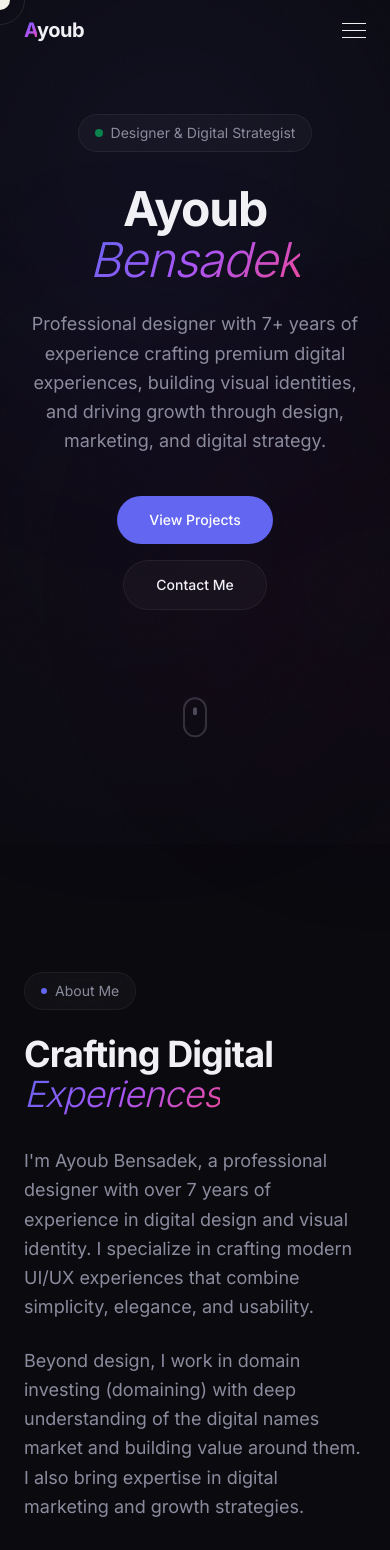
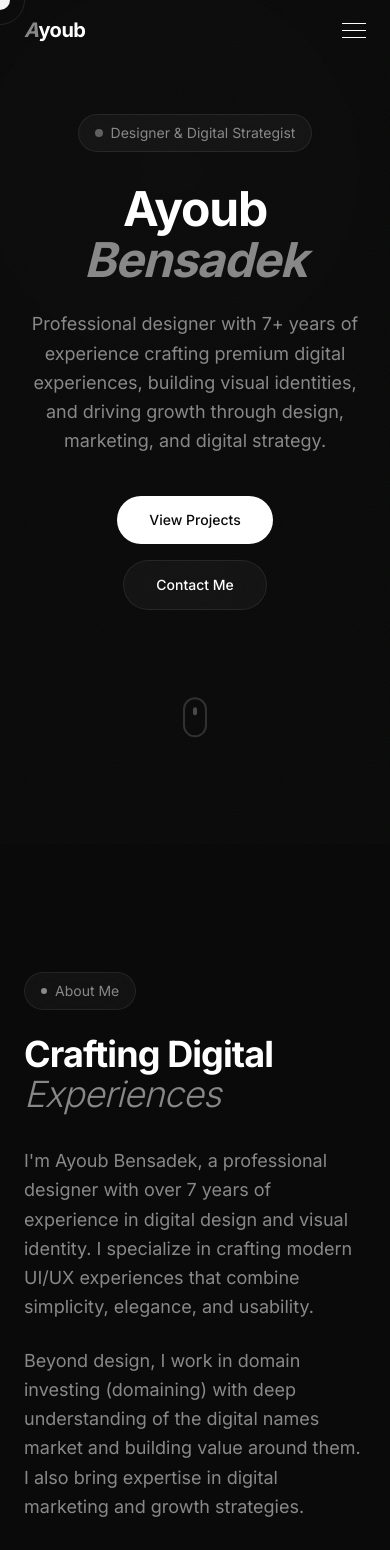
Before and after one commit to ayoubley/portfolio, a Next.js app: page / in a window 390 px wide. Shown: the top 1550 px of the page. Built offline with nearby package versions, Linux system fonts and the light colour scheme.

Commit message:
style: switch to monochrome black/white/gray palette
Remove all colored accents (indigo, purple, pink) and replace with
a strict black, white, and gray color scheme matching the Framer
template aesthetic.

Co-Authored-By: Best reviews <ayoubm3lomat2019@gmail.com>

```diff
--- a/src/app/globals.css
+++ b/src/app/globals.css
@@ -13,23 +13,23 @@
 }
 
 :root {
-  --background: #0a0a0f;
-  --foreground: #f0f0f5;
-  --card: rgba(255, 255, 255, 0.03);
-  --card-border: rgba(255, 255, 255, 0.06);
-  --muted: #8b8b9e;
-  --accent: #6366f1;
-  --accent-hover: #818cf8;
+  --background: #0a0a0a;
+  --foreground: #ffffff;
+  --card: rgba(255, 255, 255, 0.04);
+  --card-border: rgba(255, 255, 255, 0.08);
+  --muted: #888888;
+  --accent: #ffffff;
+  --accent-hover: #cccccc;
 }
 
 .light {
   --background: #fafafa;
-  --foreground: #0a0a0f;
-  --card: rgba(0, 0, 0, 0.02);
-  --card-border: rgba(0, 0, 0, 0.06);
-  --muted: #6b7280;
-  --accent: #4f46e5;
-  --accent-hover: #6366f1;
+  --foreground: #0a0a0a;
+  --card: rgba(0, 0, 0, 0.03);
+  --card-border: rgba(0, 0, 0, 0.08);
+  --muted: #666666;
+  --accent: #0a0a0a;
+  --accent-hover: #333333;
   scrollbar-color: rgba(0, 0, 0, 0.15) transparent;
 }
 
@@ -50,8 +50,8 @@ body {
 }
 
 ::selection {
-  background: var(--accent);
-  color: white;
+  background: var(--foreground);
+  color: var(--background);
 }
 
 .noise-bg {
@@ -71,7 +71,7 @@ body {
   height: 500px;
   border-radius: 50%;
   filter: blur(120px);
-  opacity: 0.15;
+  opacity: 0.08;
   pointer-events: none;
   z-index: 0;
 }
@@ -89,8 +89,8 @@ body {
 }
 
 @keyframes pulse-glow {
-  0%, 100% { opacity: 0.15; }
-  50% { opacity: 0.25; }
+  0%, 100% { opacity: 0.08; }
+  50% { opacity: 0.15; }
 }
 
 .animate-float {
@@ -102,8 +102,6 @@ body {
 }
 
 .text-gradient {
-  background: linear-gradient(135deg, var(--accent) 0%, #a855f7 50%, #ec4899 100%);
-  -webkit-background-clip: text;
-  -webkit-text-fill-color: transparent;
-  background-clip: text;
+  color: var(--muted);
+  font-style: italic;
 }
--- a/src/components/About.tsx
+++ b/src/components/About.tsx
@@ -14,7 +14,7 @@ export default function About() {
       <div className="max-w-7xl mx-auto">
         <ScrollReveal>
           <div className="inline-flex items-center gap-2 glass-card rounded-full px-4 py-2 mb-6">
-            <span className="w-1.5 h-1.5 rounded-full bg-accent" />
+            <span className="w-1.5 h-1.5 rounded-full bg-foreground/50" />
             <span className="text-sm text-muted">About Me</span>
           </div>
         </ScrollReveal>
@@ -62,8 +62,8 @@ export default function About() {
           <div className="space-y-6">
             {highlights.map((item, i) => (
               <ScrollReveal key={item.label} delay={0.2 + i * 0.1} direction="left">
-                <div className="glass-card rounded-2xl p-8 hover:border-accent/20 transition-colors duration-300">
-                  <div className="text-4xl font-bold text-gradient mb-2">
+                <div className="glass-card rounded-2xl p-8 hover:border-white/20 transition-colors duration-300">
+                  <div className="text-4xl font-bold mb-2">
                     {item.value}
                   </div>
                   <div className="text-muted text-sm">{item.label}</div>
--- a/src/components/Hero.tsx
+++ b/src/components/Hero.tsx
@@ -5,9 +5,9 @@ import { motion } from "framer-motion";
 export default function Hero() {
   return (
     <section className="relative min-h-screen flex items-center justify-center overflow-hidden px-6">
-      <div className="gradient-blur bg-indigo-500/30 -top-20 -left-20 animate-pulse-glow" />
-      <div className="gradient-blur bg-purple-500/20 top-1/3 right-0 animate-pulse-glow" style={{ animationDelay: "2s" }} />
-      <div className="gradient-blur bg-pink-500/10 bottom-0 left-1/3 animate-pulse-glow" style={{ animationDelay: "4s" }} />
+      <div className="gradient-blur bg-white/10 -top-20 -left-20 animate-pulse-glow" />
+      <div className="gradient-blur bg-white/5 top-1/3 right-0 animate-pulse-glow" style={{ animationDelay: "2s" }} />
+      <div className="gradient-blur bg-white/5 bottom-0 left-1/3 animate-pulse-glow" style={{ animationDelay: "4s" }} />
 
       <div className="relative z-10 max-w-5xl mx-auto text-center">
         <motion.div
@@ -16,7 +16,7 @@ export default function Hero() {
           transition={{ duration: 0.6, delay: 0.2 }}
           className="inline-flex items-center gap-2 glass-card rounded-full px-4 py-2 mb-8"
         >
-          <span className="w-2 h-2 rounded-full bg-green-400 animate-pulse" />
+          <span className="w-2 h-2 rounded-full bg-white/60 animate-pulse" />
           <span className="text-sm text-muted">
             Designer & Digital Strategist
           </span>
@@ -29,7 +29,7 @@ export default function Hero() {
           className="text-5xl md:text-7xl lg:text-8xl font-bold tracking-tight leading-[1.05] mb-6"
         >
           Ayoub{" "}
-          <span className="text-gradient italic font-light">Bensadek</span>
+          <span className="text-gradient">Bensadek</span>
         </motion.h1>
 
         <motion.p
@@ -51,10 +51,9 @@ export default function Hero() {
         >
           <a
             href="#projects"
-            className="group relative px-8 py-3.5 bg-accent hover:bg-accent-hover rounded-full text-white text-sm font-medium transition-all duration-300 overflow-hidden"
+            className="px-8 py-3.5 bg-foreground text-background rounded-full text-sm font-medium hover:opacity-80 transition-all duration-300"
           >
-            <span className="relative z-10">View Projects</span>
-            <div className="absolute inset-0 bg-gradient-to-r from-indigo-600 to-purple-600 opacity-0 group-hover:opacity-100 transition-opacity duration-300" />
+            View Projects
           </a>
           <a
             href="#contact"
--- a/src/components/Projects.tsx
+++ b/src/components/Projects.tsx
@@ -9,7 +9,6 @@ interface Project {
   description: string;
   tags: string[];
   category: string;
-  gradient: string;
 }
 
 const projects: Project[] = [
@@ -19,7 +18,6 @@ const projects: Project[] = [
       "Complete brand identity and website redesign for a digital agency. Focused on bold typography, dark aesthetics, and conversion-optimized layouts.",
     tags: ["Branding", "UI Design", "Web Design"],
     category: "Design",
-    gradient: "from-indigo-500/20 to-purple-500/20",
   },
   {
     title: "AtomAI Platform",
@@ -27,7 +25,6 @@ const projects: Project[] = [
       "Modern SaaS dashboard design for an AI-powered automation platform. Clean interfaces with data visualization and intuitive user flows.",
     tags: ["UI/UX", "SaaS", "Dashboard"],
     category: "Design",
-    gradient: "from-cyan-500/20 to-blue-500/20",
   },
   {
     title: "Premium Domain Portfolio",
@@ -35,7 +32,6 @@ const projects: Project[] = [
       "Strategic acquisition and branding of high-value domain names. Building digital asset portfolios with strong market positioning.",
     tags: ["Domain Investing", "Strategy", "Branding"],
     category: "Digital Strategy",
-    gradient: "from-emerald-500/20 to-teal-500/20",
   },
   {
     title: "E-Commerce Experience",
@@ -43,7 +39,6 @@ const projects: Project[] = [
       "End-to-end design for a luxury fashion e-commerce platform with immersive product showcases and seamless checkout flows.",
     tags: ["E-Commerce", "UI/UX", "Responsive"],
     category: "Design",
-    gradient: "from-pink-500/20 to-rose-500/20",
   },
   {
     title: "Growth Marketing System",
@@ -51,7 +46,6 @@ const projects: Project[] = [
       "Comprehensive digital marketing strategy and visual assets for a tech startup, resulting in 200% conversion improvement.",
     tags: ["Marketing", "Strategy", "Growth"],
     category: "Digital Strategy",
-    gradient: "from-orange-500/20 to-amber-500/20",
   },
   {
     title: "Creative Studio Website",
@@ -59,7 +53,6 @@ const projects: Project[] = [
       "Award-worthy portfolio website for a creative studio. Featuring smooth animations, micro-interactions, and premium aesthetics.",
     tags: ["Web Design", "Animation", "Framer"],
     category: "Design",
-    gradient: "from-violet-500/20 to-fuchsia-500/20",
   },
 ];
 
@@ -79,12 +72,12 @@ export default function Projects() {
         <ScrollReveal>
           <div className="text-center mb-12">
             <div className="inline-flex items-center gap-2 glass-card rounded-full px-4 py-2 mb-6">
-              <span className="w-1.5 h-1.5 rounded-full bg-accent" />
+              <span className="w-1.5 h-1.5 rounded-full bg-foreground/50" />
               <span className="text-sm text-muted">Selected Work</span>
             </div>
             <h2 className="text-4xl md:text-5xl font-bold tracking-tight">
               Featured{" "}
-              <span className="text-gradient italic font-light">Projects</span>
+              <span className="text-gradient">Projects</span>
             </h2>
           </div>
         </ScrollReveal>
@@ -97,7 +90,7 @@ export default function Projects() {
                 onClick={() => setActiveCategory(cat)}
                 className={`px-5 py-2 text-sm rounded-full transition-all duration-300 cursor-pointer ${
                   activeCategory === cat
-                    ? "bg-accent text-white"
+                    ? "bg-foreground text-background"
                     : "glass-card text-muted hover:text-foreground"
                 }`}
               >
@@ -118,16 +111,14 @@ export default function Projects() {
                 exit={{ opacity: 0, scale: 0.9 }}
                 transition={{ duration: 0.3 }}
               >
-                <div className="group glass-card rounded-2xl overflow-hidden hover:border-accent/20 transition-all duration-500 h-full flex flex-col">
-                  <div
-                    className={`h-48 bg-gradient-to-br ${project.gradient} flex items-center justify-center relative overflow-hidden`}
-                  >
+                <div className="group glass-card rounded-2xl overflow-hidden hover:border-white/15 transition-all duration-500 h-full flex flex-col">
+                  <div className="h-48 bg-white/[0.03] flex items-center justify-center relative overflow-hidden">
                     <div className="absolute inset-0 bg-gradient-to-t from-background/80 to-transparent" />
                     <motion.div
                       className="absolute inset-0 opacity-0 group-hover:opacity-100 transition-opacity duration-500"
                       style={{
                         background:
-                          "radial-gradient(circle at 50% 50%, rgba(99,102,241,0.15), transparent 70%)",
+                          "radial-gradient(circle at 50% 50%, rgba(255,255,255,0.05), transparent 70%)",
                       }}
                     />
                     <span className="text-4xl relative z-10 group-hover:scale-110 transition-transform duration-500">
@@ -137,11 +128,11 @@ export default function Projects() {
 
                   <div className="p-6 flex flex-col flex-1">
                     <div className="flex items-center justify-between mb-3">
-                      <h3 className="text-lg font-semibold group-hover:text-accent transition-colors duration-300">
+                      <h3 className="text-lg font-semibold group-hover:text-foreground transition-colors duration-300">
                         {project.title}
                       </h3>
                       <svg
-                        className="w-4 h-4 text-muted group-hover:text-accent group-hover:translate-x-0.5 group-hover:-translate-y-0.5 transition-all duration-300"
+                        className="w-4 h-4 text-muted group-hover:text-foreground group-hover:translate-x-0.5 group-hover:-translate-y-0.5 transition-all duration-300"
                         fill="none"
                         viewBox="0 0 24 24"
                         stroke="currentColor"
--- a/src/components/Skills.tsx
+++ b/src/components/Skills.tsx
@@ -67,7 +67,7 @@ export default function Skills() {
         <ScrollReveal>
           <div className="text-center mb-16">
             <div className="inline-flex items-center gap-2 glass-card rounded-full px-4 py-2 mb-6">
-              <span className="w-1.5 h-1.5 rounded-full bg-accent" />
+              <span className="w-1.5 h-1.5 rounded-full bg-foreground/50" />
               <span className="text-sm text-muted">Skills & Expertise</span>
             </div>
             <h2 className="text-4xl md:text-5xl font-bold tracking-tight">
@@ -79,7 +79,7 @@ export default function Skills() {
         <div className="grid md:grid-cols-2 gap-6">
           {skillCategories.map((category, categoryIndex) => (
             <ScrollReveal key={category.title} delay={categoryIndex * 0.1}>
-              <div className="glass-card rounded-2xl p-8 hover:border-accent/20 transition-all duration-300 group h-full">
+              <div className="glass-card rounded-2xl p-8 hover:border-white/15 transition-all duration-300 group h-full">
                 <div className="flex items-center gap-4 mb-6">
                   <span className="text-2xl">{category.icon}</span>
                   <h3 className="text-xl font-semibold">{category.title}</h3>
@@ -92,7 +92,7 @@ export default function Skills() {
                       whileInView={{ opacity: 1, scale: 1 }}
                       transition={{ delay: categoryIndex * 0.1 + skillIndex * 0.05 }}
                       viewport={{ once: true }}
-                      whileHover={{ scale: 1.05, backgroundColor: "rgba(99, 102, 241, 0.15)" }}
+                      whileHover={{ scale: 1.05, backgroundColor: "rgba(255, 255, 255, 0.08)" }}
                       className="px-3 py-1.5 text-sm rounded-full glass-card text-muted hover:text-foreground transition-colors cursor-default"
                     >
                       {skill}
--- a/src/components/ThemeToggle.tsx
+++ b/src/components/ThemeToggle.tsx
@@ -43,7 +43,7 @@ export default function ThemeToggle() {
       aria-label="Toggle theme"
     >
       <motion.div
-        className="w-5 h-5 rounded-full bg-accent"
+        className="w-5 h-5 rounded-full bg-foreground"
         animate={{ x: isDark ? 0 : 26 }}
         transition={{ type: "spring", stiffness: 500, damping: 30 }}
       />
```
Also changed, not shown: src/components/Contact.tsx (+6 -6 lines), src/components/Experience.tsx (+6 -6 lines).
